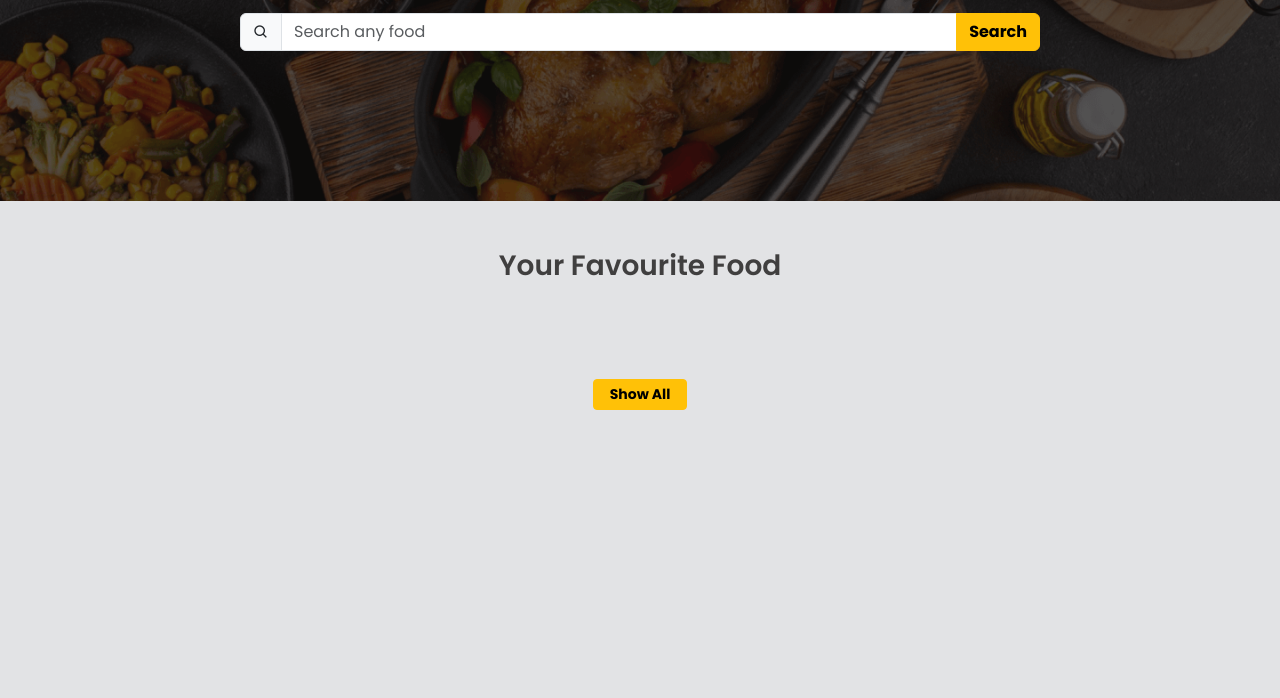
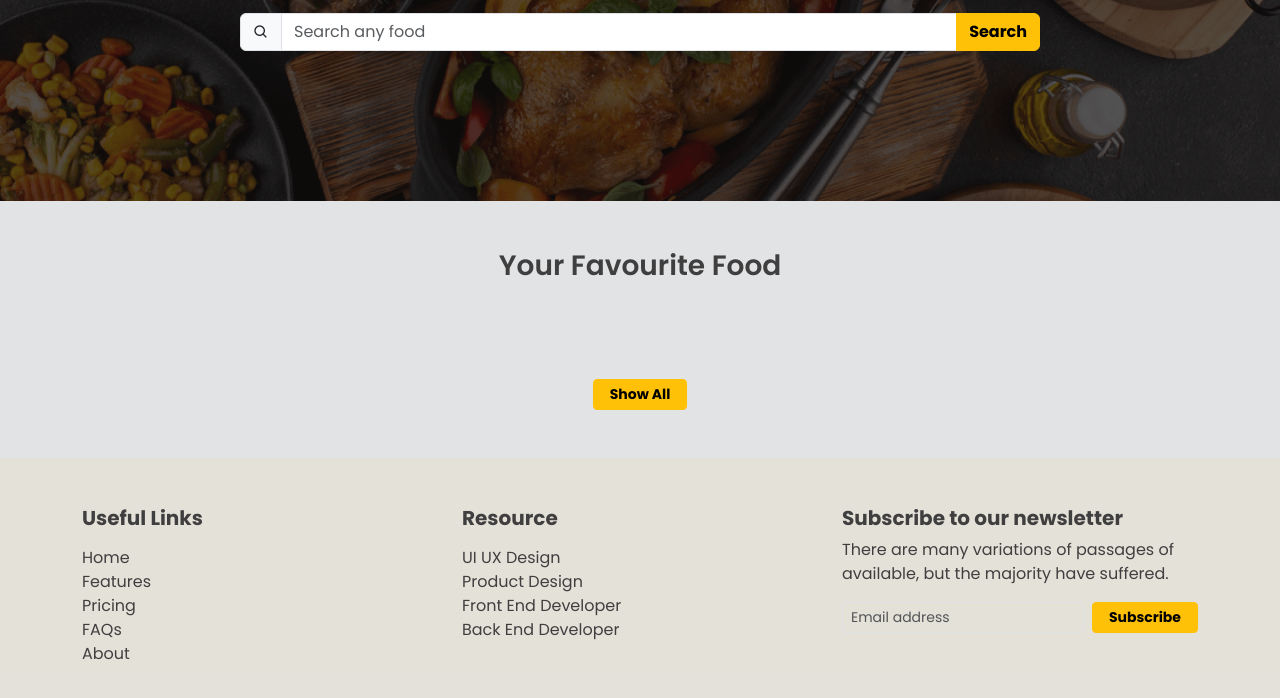
Before and after one commit to khalidccnu/tastyhut, a plain HTML site: page index.html in a window 1280 px wide. Shown: the part 342-1040 px from the top of the page. Before the commit the page ends 800 px from the top, so only its background shows below. Drawn offline with nearby package versions, Linux system fonts and the light colour scheme; no server answers.

Commit message:
footer added

```diff
--- a/asset/css/style.css
+++ b/asset/css/style.css
@@ -30,6 +30,11 @@ a {
     grid-template-columns: repeat(2, 1fr);
 }
 
+/* ===== Footer ===== */
+footer {
+    background-color: rgba(255, 193, 7, 0.05);
+}
+
 /* ===== Media Query ===== */
 @media screen and (max-width: 575px) {
     /* ===== Food ===== */
--- a/index.html
+++ b/index.html
@@ -56,6 +56,41 @@
     </div>
 </section>
 
+<!-- Footer -->
+<footer class="mt-auto py-5">
+    <div class="container">
+        <div class="row">
+            <div class="col-12 col-sm-6 col-lg-4">
+                <h5 class="fw-bold">Useful Links</h5>
+                <ul class="list-unstyled mt-3">
+                    <li><a href="#" class="text-decoration-none">Home</a></li>
+                    <li><a href="#" class="text-decoration-none">Features</a></li>
+                    <li><a href="#" class="text-decoration-none">Pricing</a></li>
+                    <li><a href="#" class="text-decoration-none">FAQs</a></li>
+                    <li><a href="#" class="text-decoration-none">About</a></li>
+                </ul>
+            </div>
+            <div class="col-12 col-sm-6 col-lg-4">
+                <h5 class="fw-bold">Resource</h5>
+                <ul class="list-unstyled mt-3">
+                    <li><a href="#" class="text-decoration-none">UI UX Design</a></li>
+                    <li><a href="#" class="text-decoration-none">Product Design</a></li>
+                    <li><a href="#" class="text-decoration-none">Front End Developer</a></li>
+                    <li><a href="#" class="text-decoration-none">Back End Developer</a></li>
+                </ul>
+            </div>
+            <div class="col-12 col-lg-4">
+                <h5 class="fw-bold">Subscribe to our newsletter</h5>
+                <p>There are many variations of passages of available, but the majority have suffered.</p>
+                <div class="d-flex">
+                    <input class="form-control form-control-sm bg-transparent" type="email" placeholder="Email address">
+                    <button role="button" class="btn btn-sm btn-warning px-3 ms-2 fw-bold">Subscribe</button>
+                </div>
+            </div>
+        </div>
+    </div>
+</footer>
+
 <!-- Bootstrap JS -->
 <script src="https://cdn.jsdelivr.net/npm/bootstrap@5.3.0-alpha1/dist/js/bootstrap.bundle.min.js" integrity="sha384-w76AqPfDkMBDXo30jS1Sgez6pr3x5MlQ1ZAGC+nuZB+EYdgRZgiwxhTBTkF7CXvN" crossorigin="anonymous"></script>
 <!-- Custom JS -->
```
